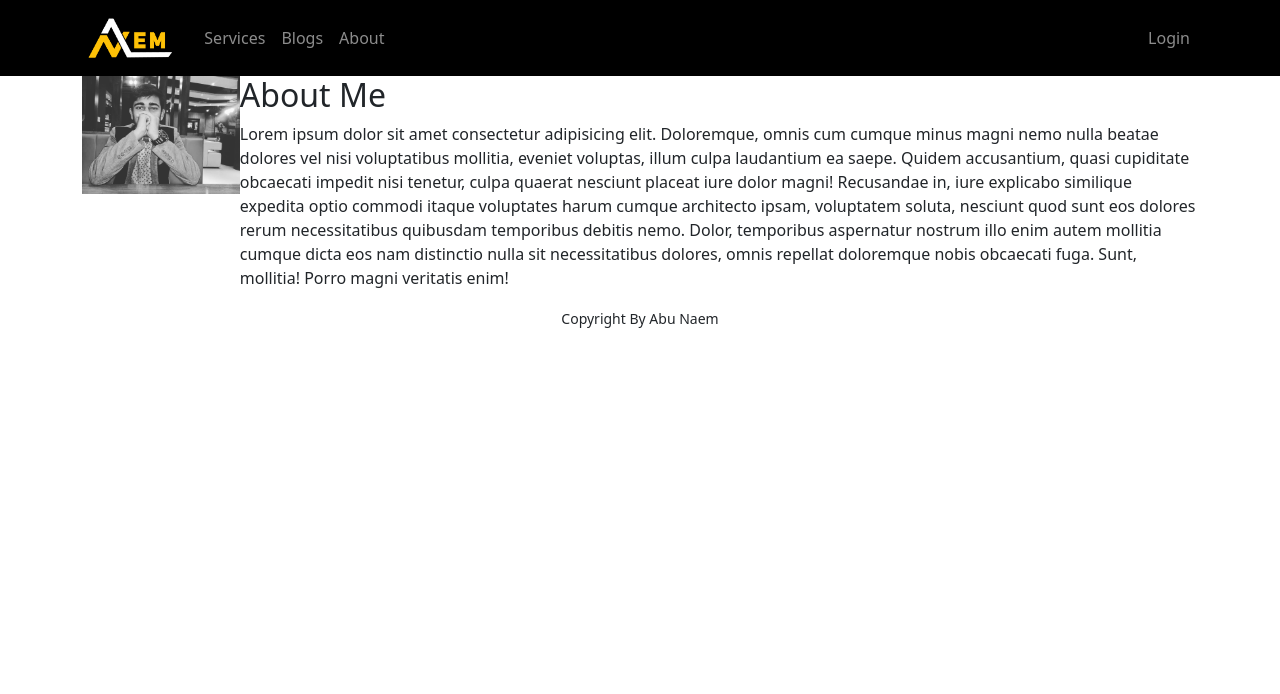
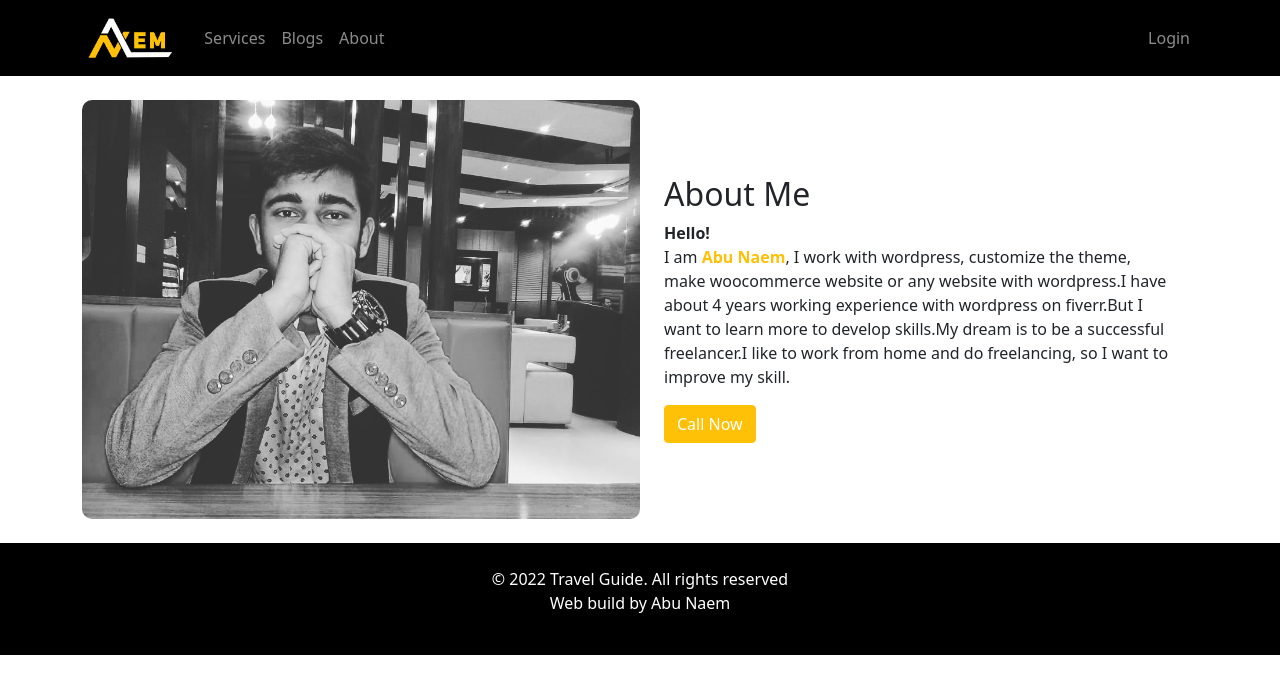
Before and after one commit to najmul-rusu/assignment-10, a React (Create React App) app: page /about in a window 1280 px wide. Shown: the top 694 px of the page. Built offline with nearby package versions, Linux system fonts and the light colour scheme; no server answers.

Commit message:
checkout page added

```diff
--- a/package.json
+++ b/package.json
@@ -3,6 +3,7 @@
   "version": "0.1.0",
   "private": true,
   "dependencies": {
+    "@fortawesome/fontawesome-svg-core": "^6.1.1",
     "@testing-library/jest-dom": "^5.16.4",
     "@testing-library/react": "^13.1.1",
     "@testing-library/user-event": "^13.5.0",
--- a/public/data.json
+++ b/public/data.json
@@ -2,21 +2,21 @@
     {
       "id": "1",
       "img": "https://i.ibb.co/hmQZ7Mq/service-1.png",
-      "prics": 40,
+      "prics": 4000,
       "name": "Cox's Bazar",
       "description": "It is a long established fact that a reader will be distracted by the readable content of a page when looking at its layout. The point of using"
     },
     {
       "id": "2",
       "img": "https://i.ibb.co/1mq4n4L/service-2.png",
-      "prics": 35,
+      "prics": 5500,
       "name": "Bandarban",
       "description": "It is a long established fact that a reader will be distracted by the readable content of a page when looking at its layout. The point of using"
     },
     {
       "id": "3",
       "img": "https://i.ibb.co/KmcPbKD/service-3.png",
-      "prics": 20,
+      "prics": 5000,
       "name": "Saint-Martin",
       "description": "It is a long established fact that a reader will be distracted by the readable content of a page when looking at its layout. The point of using"
     }
--- a/public/index.html
+++ b/public/index.html
@@ -2,7 +2,8 @@
 <html lang="en">
   <head>
     <meta charset="utf-8" />
-    <link rel="icon" href="%PUBLIC_URL%/favicon.ico" />
+    <link rel="icon" href="%PUBLIC_URL%/icon.png" />
+    <!-- <link rel="shortcut icon" href="/src/Images/icon.png" type="image/x-icon"> -->
     <meta name="viewport" content="width=device-width, initial-scale=1" />
     <meta name="theme-color" content="#000000" />
     <meta
@@ -24,7 +25,7 @@
       work correctly both with client-side routing and a non-root public URL.
       Learn how to configure a non-root public URL by running `npm run build`.
     -->
-    <title>React App</title>
+    <title>Travel Guide</title>
   </head>
   <body>
     <noscript>You need to enable JavaScript to run this app.</noscript>
--- a/src/Pages/About/About.css
+++ b/src/Pages/About/About.css
@@ -1,3 +1,4 @@
 .about-img{
     width: 100%;
+    border-radius: 10px;
 }
--- a/src/Pages/About/About.js
+++ b/src/Pages/About/About.js
@@ -1,17 +1,19 @@
 import React from 'react';
 import aboutImg from '../../Images/naem.jpg'
+
 import './About.css'
+
 
 const About = () => {
     return (
-        <div className='container d-flex '>
-            <div>
+        <div className='container d-flex my-4  align-items-center'>
+            <div className='w-50'>
                 <img className='about-img' src={aboutImg} alt="" />
             </div>
-            <div>
+            <div className='w-50 px-4 '>
                 <h2>About Me</h2>
-                <p>Lorem ipsum dolor sit amet consectetur adipisicing elit. Doloremque, omnis cum cumque minus magni nemo nulla beatae dolores vel nisi voluptatibus mollitia, eveniet voluptas, illum culpa laudantium ea saepe. Quidem accusantium, quasi cupiditate obcaecati impedit nisi tenetur, culpa quaerat nesciunt placeat iure dolor magni! Recusandae in, iure explicabo similique expedita optio commodi itaque voluptates harum cumque architecto ipsam, voluptatem soluta, nesciunt quod sunt eos dolores rerum necessitatibus quibusdam temporibus debitis nemo. Dolor, temporibus aspernatur nostrum illo enim autem mollitia cumque dicta eos nam distinctio nulla sit necessitatibus dolores, omnis repellat doloremque nobis obcaecati fuga. Sunt, mollitia! Porro magni veritatis enim!</p>
-
+                <p><b>Hello!</b> <br /> I am <span className='text-warning'><b>Abu Naem</b></span>, I work with wordpress, customize the theme, make woocommerce website or any website with wordpress.I have about 4 years working experience with wordpress on fiverr.But I want to learn more to develop skills.My dream is to be a successful freelancer.I like to work from home and do freelancing, so I want to improve my skill.</p>
+                <button className='btn btn-warning text-white fw-semibold'>Call Now</button>
             </div>
         </div>
     );
--- /dev/null
+++ b/src/Pages/Home/Banner/Banner.css
@@ -0,0 +1,4 @@
+.tales {
+    width: 100%;
+    height: 500px;
+}
--- a/src/Pages/Home/Banner/Banner.js
+++ b/src/Pages/Home/Banner/Banner.js
@@ -4,6 +4,7 @@ import { Carousel } from 'react-bootstrap';
 import banner1 from '../../../Images/banner-1.png';
 import banner2 from '../../../Images/banner-2.png';
 import banner3 from '../../../Images/banner-3.png';
+import './Banner.css'
 
 const Banner = () => {
     const [index, setIndex] = useState(0);
@@ -14,7 +15,7 @@ const Banner = () => {
         <Carousel activeIndex={index} onSelect={handleSelect}>
             <Carousel.Item>
                 <img
-                    className="d-block w-100"
+                    className="d-block w-100 tales"
                     src={banner1}
                     alt="First slide"
                 />
@@ -25,7 +26,7 @@ const Banner = () => {
             </Carousel.Item>
             <Carousel.Item>
                 <img
-                    className="d-block w-100"
+                    className="d-block w-100 tales"
                     src={banner2}
                     alt="Second slide"
                 />
@@ -36,8 +37,8 @@ const Banner = () => {
                 </Carousel.Caption>
             </Carousel.Item>
             <Carousel.Item>
-                <img style={{height:'auto'}}
-                    className="d-block w-100"
+                <img
+                    className="d-block w-100 tales"
                     src={banner3}
                     alt="Third slide"
                 />
--- a/src/Pages/Home/Home/Service/Service.js
+++ b/src/Pages/Home/Home/Service/Service.js
@@ -3,7 +3,7 @@ import { useNavigate } from 'react-router-dom';
 import './Service.css';
 
 const Service = ({ service }) => {
-    const {id, name, img, prices, description } = service;
+    const {id, name, img, prics, description } = service;
     const navigate =useNavigate();
     const handlenavigateToServiceDetail =id =>{
         navigate(`/service/${id}`)
@@ -13,7 +13,7 @@ const Service = ({ service }) => {
             <img src={img} alt="" />
             <div className='service-content'>
                 <h2>{name}</h2>
-                <p>{prices}</p>
+                <p><b>Price: </b>{prics}</p>
                 <p><small>{description}</small></p>
                 <button className='service-btn' onClick={()=>handlenavigateToServiceDetail(id)}>Book Now</button>
             </div>
--- a/src/Pages/Shared/Footer/Footer.js
+++ b/src/Pages/Shared/Footer/Footer.js
@@ -3,8 +3,11 @@ import './Footer.css';
 
 const Footer = () => {
     return (
-        <footer>
-            <p><small className='footer-text'>Copyright By Abu Naem</small></p>
+        <footer className='bg-black m-0 py-4'>
+            <p className='footer-text text-white'>© 2022 Travel Guide. All rights reserved
+            <br />
+            Web build by Abu Naem
+            </p>
         </footer>
     );
 };
```
Also changed, not shown: public/icon.png (added), 1 other file (tests, documents, lock files or other folders).
